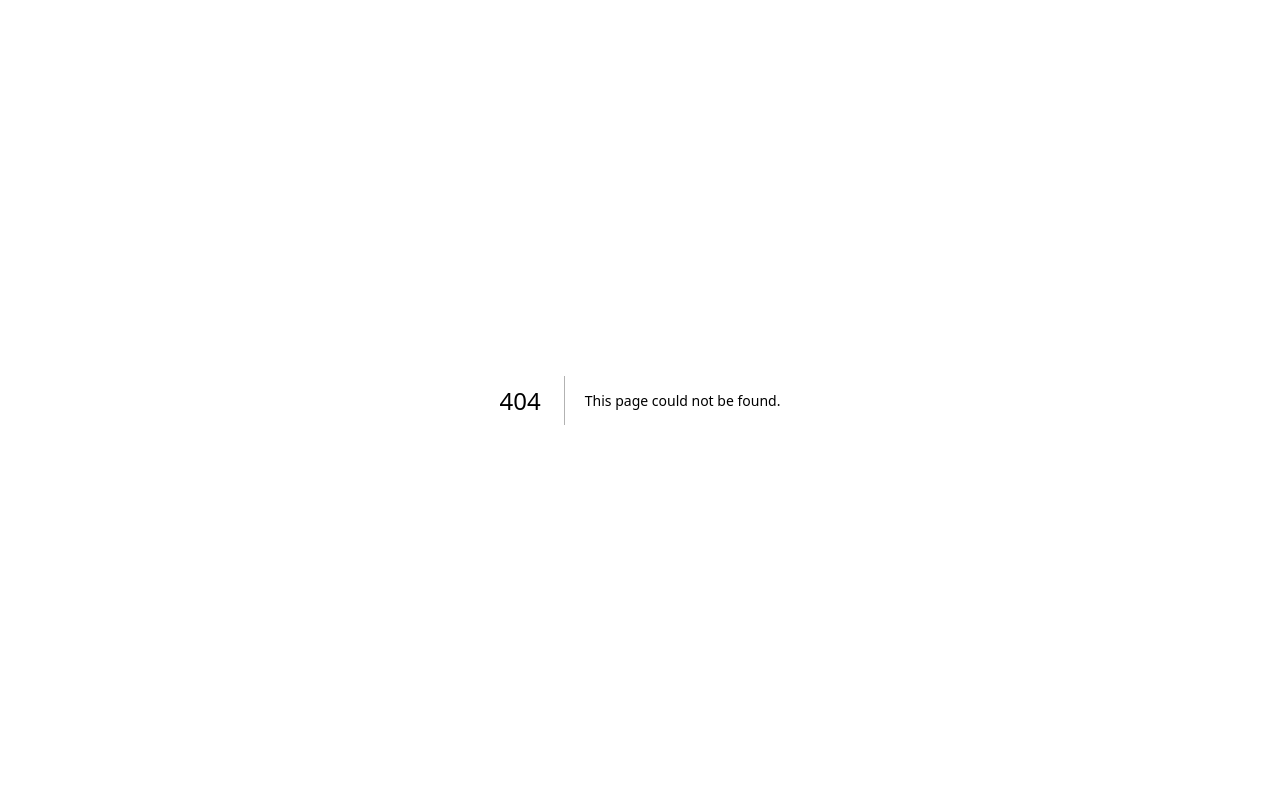
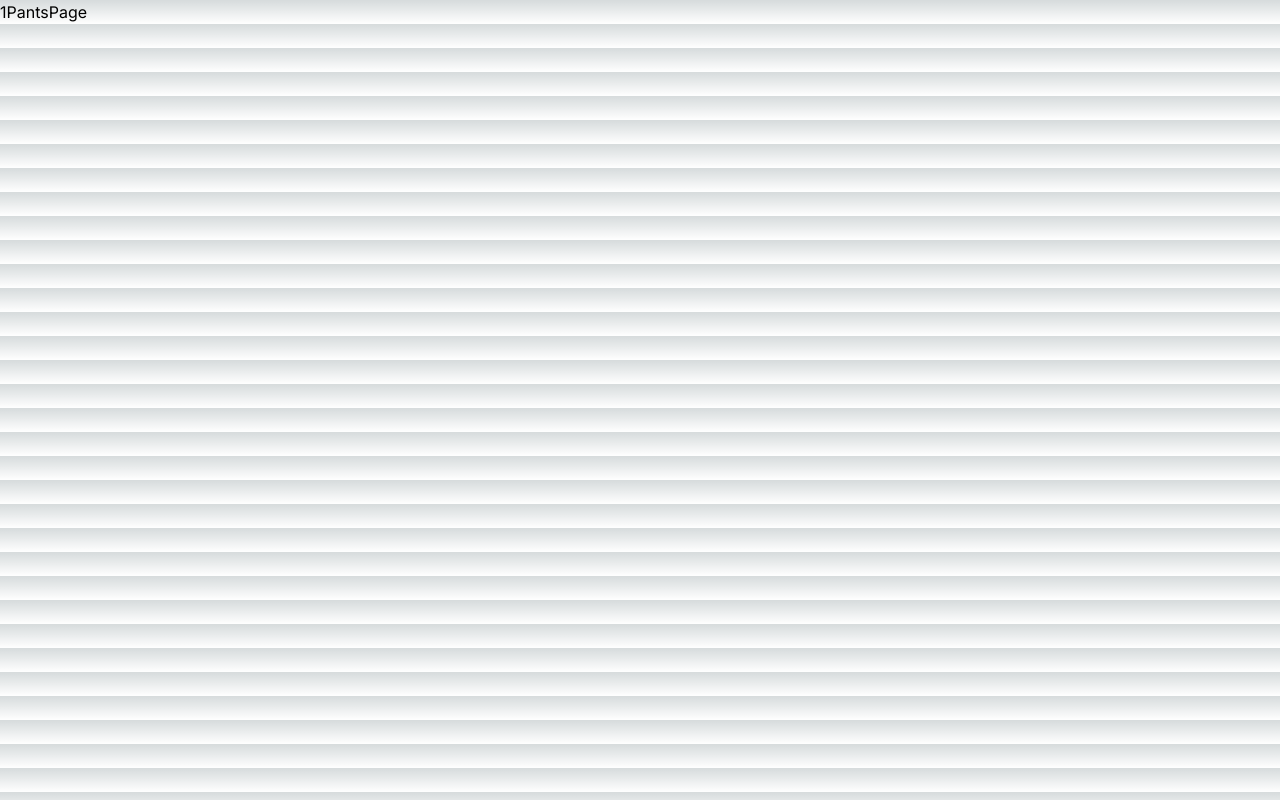
Before and after one commit to dongmin3891/next-13-study, a Next.js app in the folder my-app/: page /product/1 in a window 1280 px wide. Before the commit this address had no page. Built offline with nearby package versions, Linux system fonts and the light colour scheme.

Commit message:
feat: dynamic routing

```diff
--- /dev/null
+++ b/my-app/src/app/product/[slug]/page.tsx
@@ -0,0 +1,11 @@
+interface Props {
+  params : {
+    slug: string;
+  }
+}
+
+export default function PantsPage({params} : Props) {
+  return (
+    <h1>{params.slug}PantsPage</h1>
+  )
+}
--- a/my-app/src/app/product/pants/page.tsx
+++ /dev/null
@@ -1,5 +0,0 @@
-export default function PantsPage() {
-  return (
-    <h1>PantsPage</h1>
-  )
-}
```
